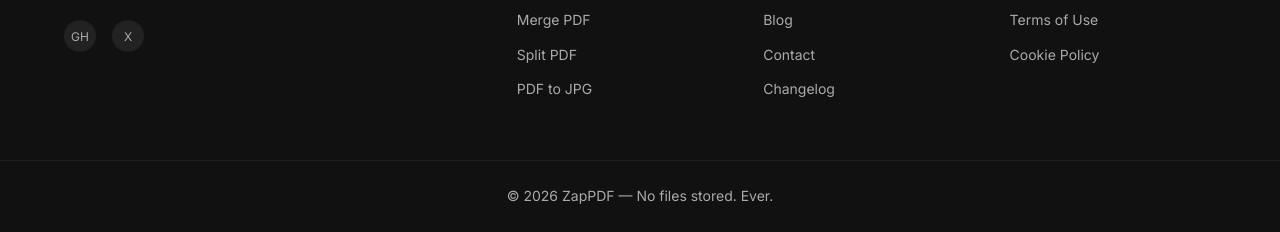
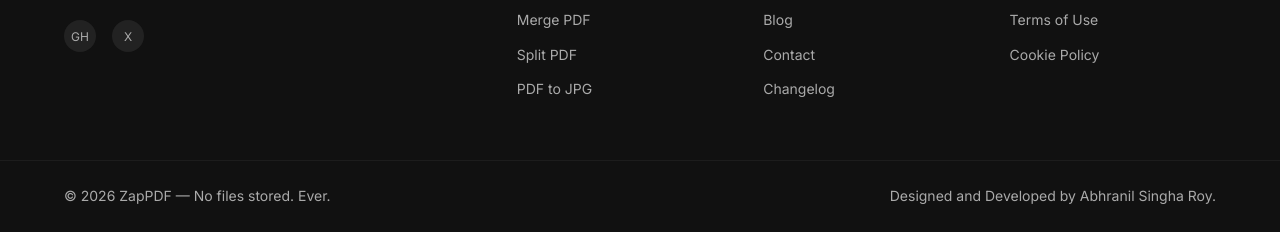
Before and after one commit to abhranilsingharoy-cloud/ZapPDF, a plain HTML site: page index.html in a window 1280 px wide. Shown: the part 3844-4076 px from the top of the page. Drawn offline with nearby package versions, Linux system fonts and the light colour scheme.

Commit message:
feat: Add developer credit to footer

```diff
--- a/assets/css/sections.css
+++ b/assets/css/sections.css
@@ -241,11 +241,25 @@
 }
 
 .footer-bottom {
-  text-align: center;
   border-top: 1px solid rgba(255,255,255,0.05);
   padding-top: 24px;
   color: var(--color-text-muted);
   font-size: 14px;
+}
+
+.footer-bottom .container {
+  display: flex;
+  justify-content: space-between;
+  align-items: center;
+  flex-wrap: wrap;
+  gap: 16px;
+}
+
+@media (max-width: 768px) {
+  .footer-bottom .container {
+    justify-content: center;
+    text-align: center;
+  }
 }
 
 /* Scroll Reveal */
--- a/index.html
+++ b/index.html
@@ -389,7 +389,10 @@
             </div>
         </div>
         <div class="footer-bottom">
-            <p>© 2026 ZapPDF — No files stored. Ever.</p>
+            <div class="container">
+                <p>© 2026 ZapPDF — No files stored. Ever.</p>
+                <p>Designed and Developed by Abhranil Singha Roy.</p>
+            </div>
         </div>
     </footer>
 
```
Also changed, not shown: about.html (+4 -1 lines), faq.html (+4 -1 lines), privacy.html (+4 -1 lines).
